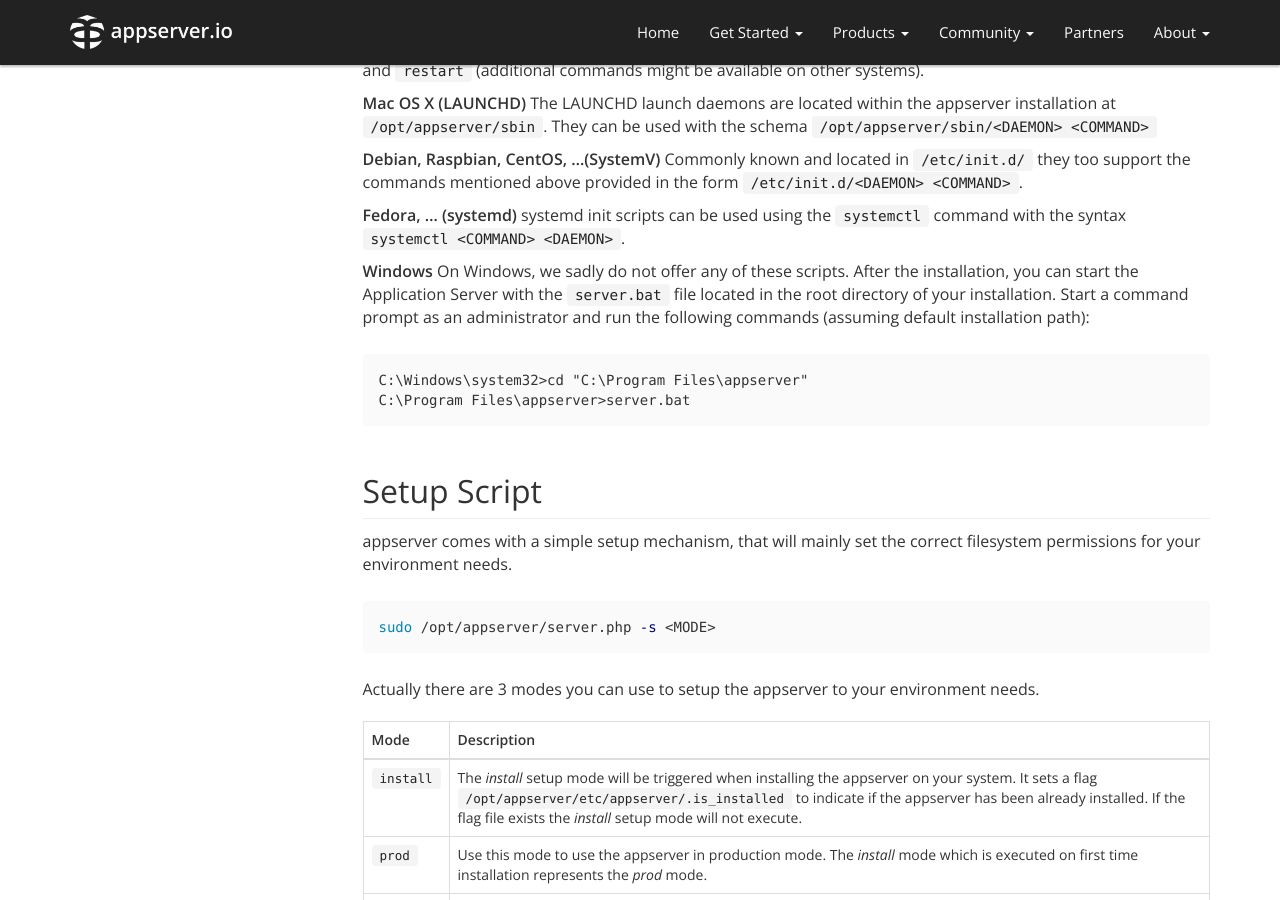
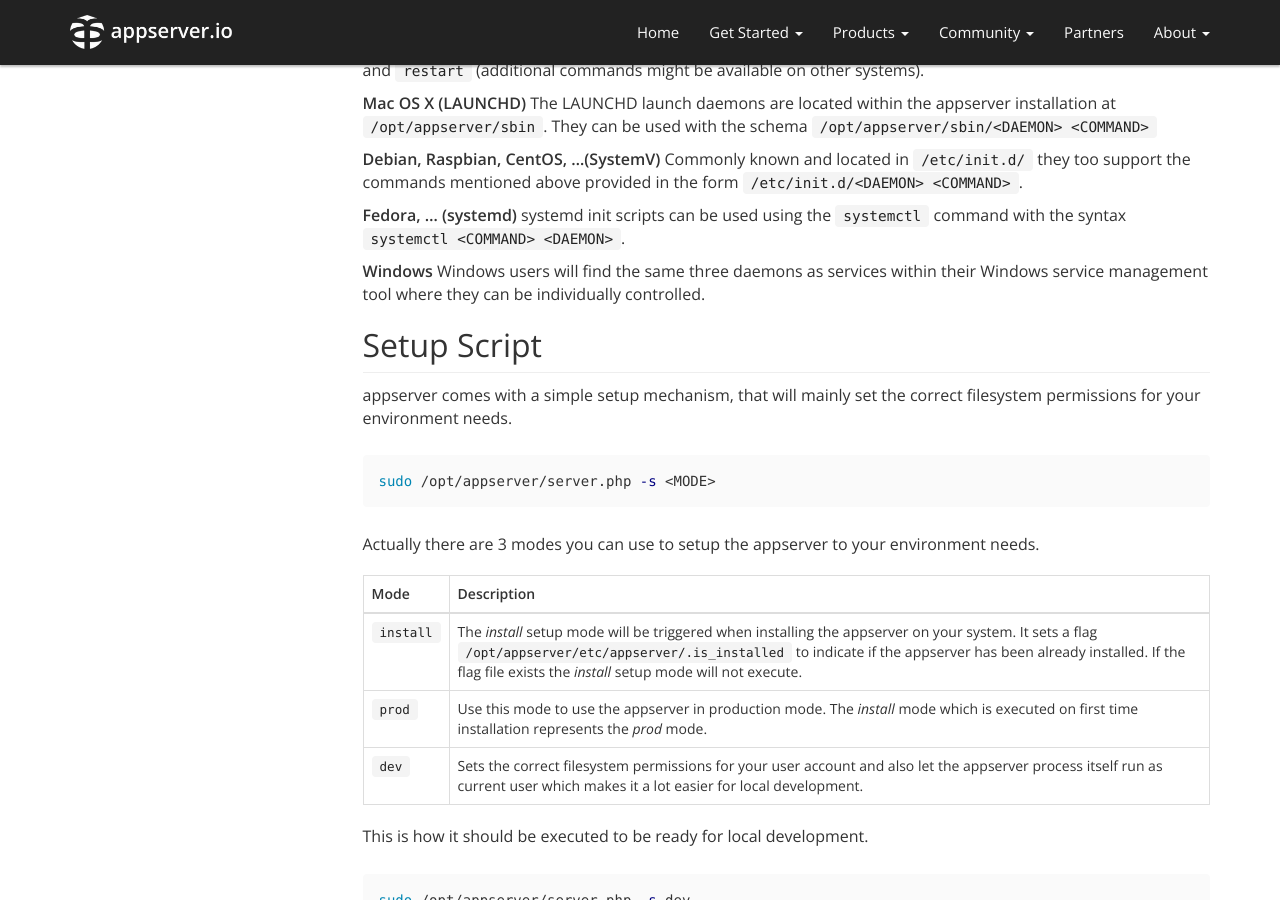
Before and after one commit to appserver-io/appserver, a Jekyll site: the page built from _docs/basic-usage.md, in a window 1280 px wide and 900 px high, scrolled down 1085 px. Built offline with Jekyll 4.4.1, drawn with Linux system fonts in a browser that asks for light colours; nearby versions of some CDN libraries; library files that are not in the unit come from our copies; Markdown is read by kramdown in place of the engine named in the settings.

Commit message:
updated basic usage

````diff
--- a/_docs/basic-usage.md
+++ b/_docs/basic-usage.md
@@ -71,15 +71,8 @@ in the form `/etc/init.d/<DAEMON> <COMMAND>`.
 systemd init scripts can be used using the `systemctl` command with the syntax `systemctl <COMMAND> <DAEMON>`.
 
 **Windows**
-On Windows, we sadly do not offer any of these scripts. After the installation, you can start the
-Application Server with the ``server.bat`` file located in the root directory of your installation.
-Start a command prompt as an administrator and run the following commands
-(assuming default installation path):
-
-```
-C:\Windows\system32>cd "C:\Program Files\appserver"
-C:\Program Files\appserver>server.bat
-```
+Windows users will find the same three daemons as services within their Windows service management tool where they can be individually
+controlled.
 
 ## Setup Script
 
````
